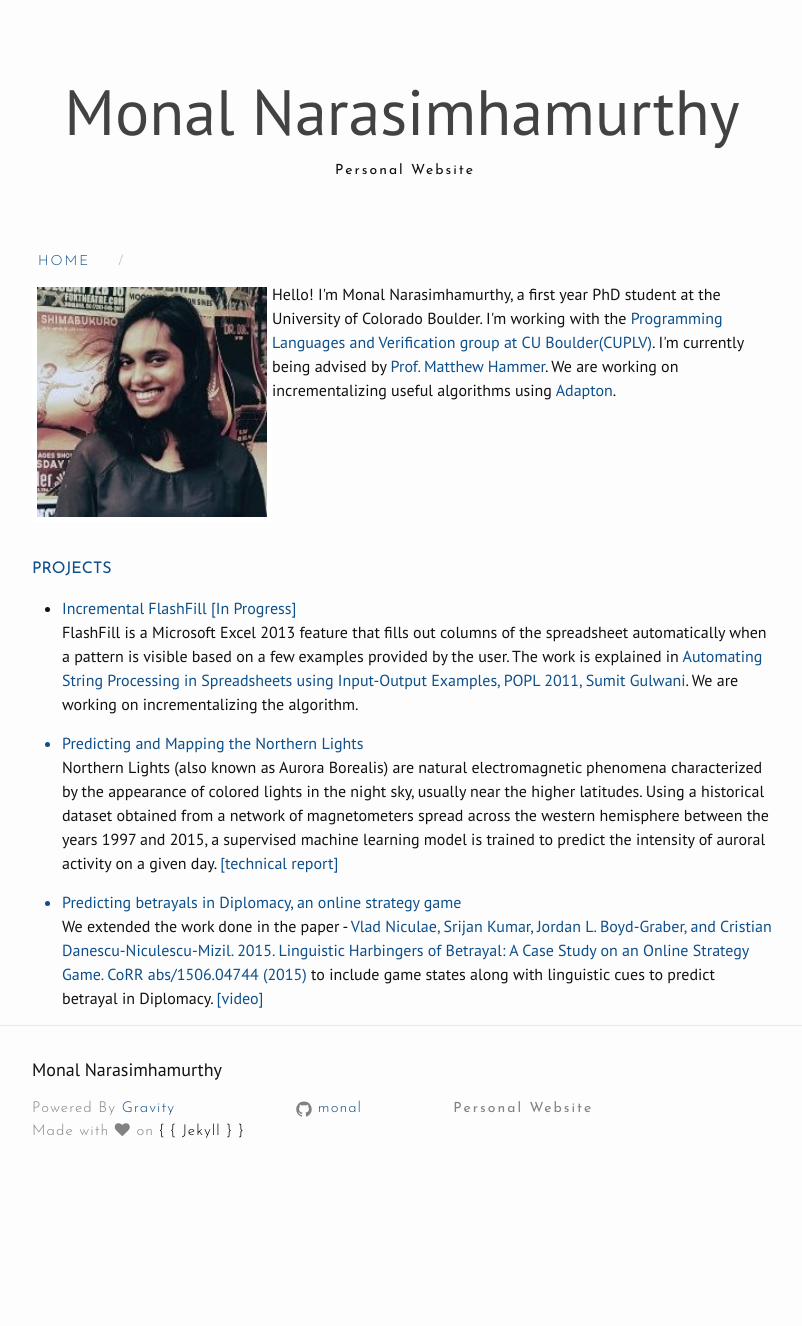
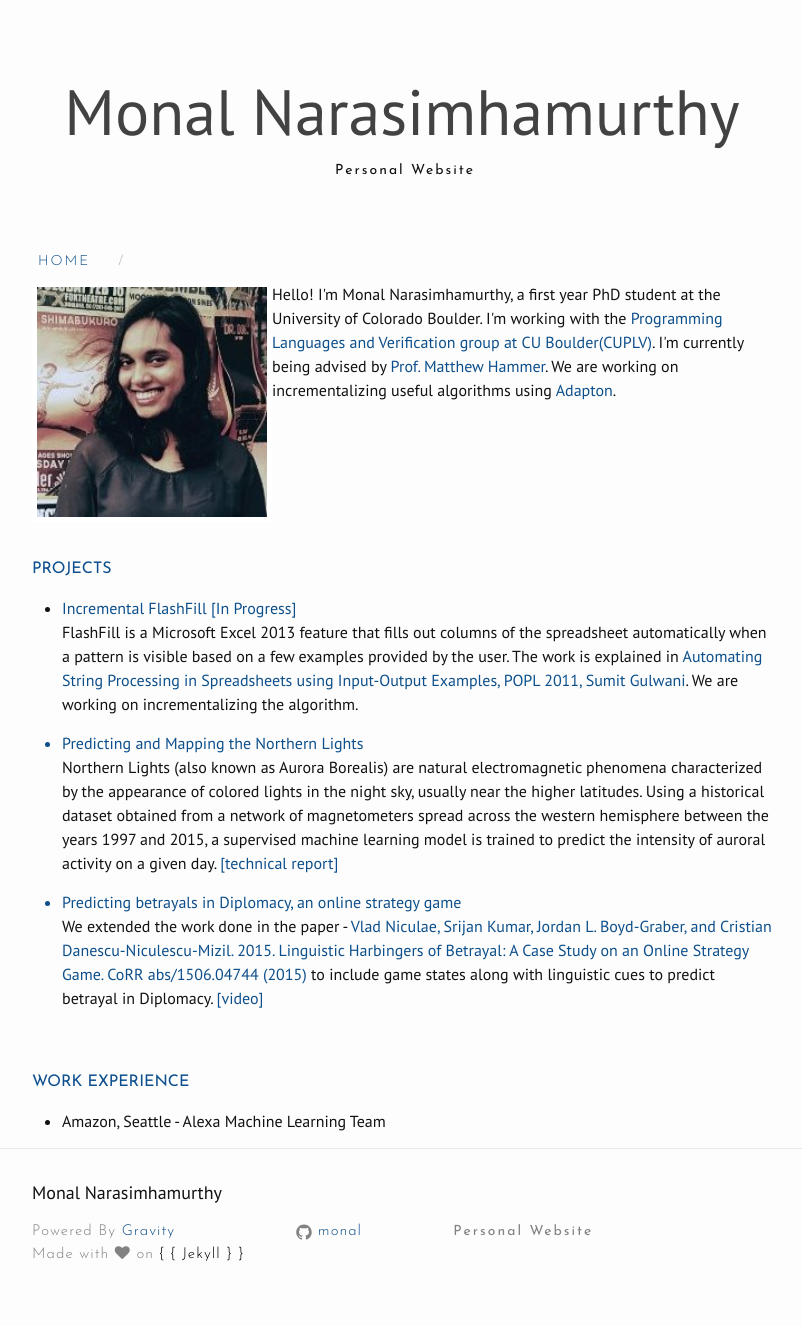
Before and after one commit to monal/monal.github.io, a Jekyll site: the page built from index.html, in a window 1280 px wide. Shown: the whole page, without its empty margins (238-1040 px from the left). Built offline with Jekyll 4.4.1, drawn with Linux system fonts in a browser that asks for light colours; nearby versions of some CDN libraries; before the commit the page ends 1203 px from its top, so only the background shows below that.

Commit message:
Add work

```diff
--- a/index.html
+++ b/index.html
@@ -28,3 +28,9 @@
 </ul>
 </div>
 </div>
+<div style="margin-top:60px">
+<h4 style="color:#0D4F8E; font-family:'Josefin Sans';">WORK EXPERIENCE</h4>
+<div>
+<ul><li>Amazon, Seattle - Alexa Machine Learning Team</li></ul>
+</div>
+</div>
```
